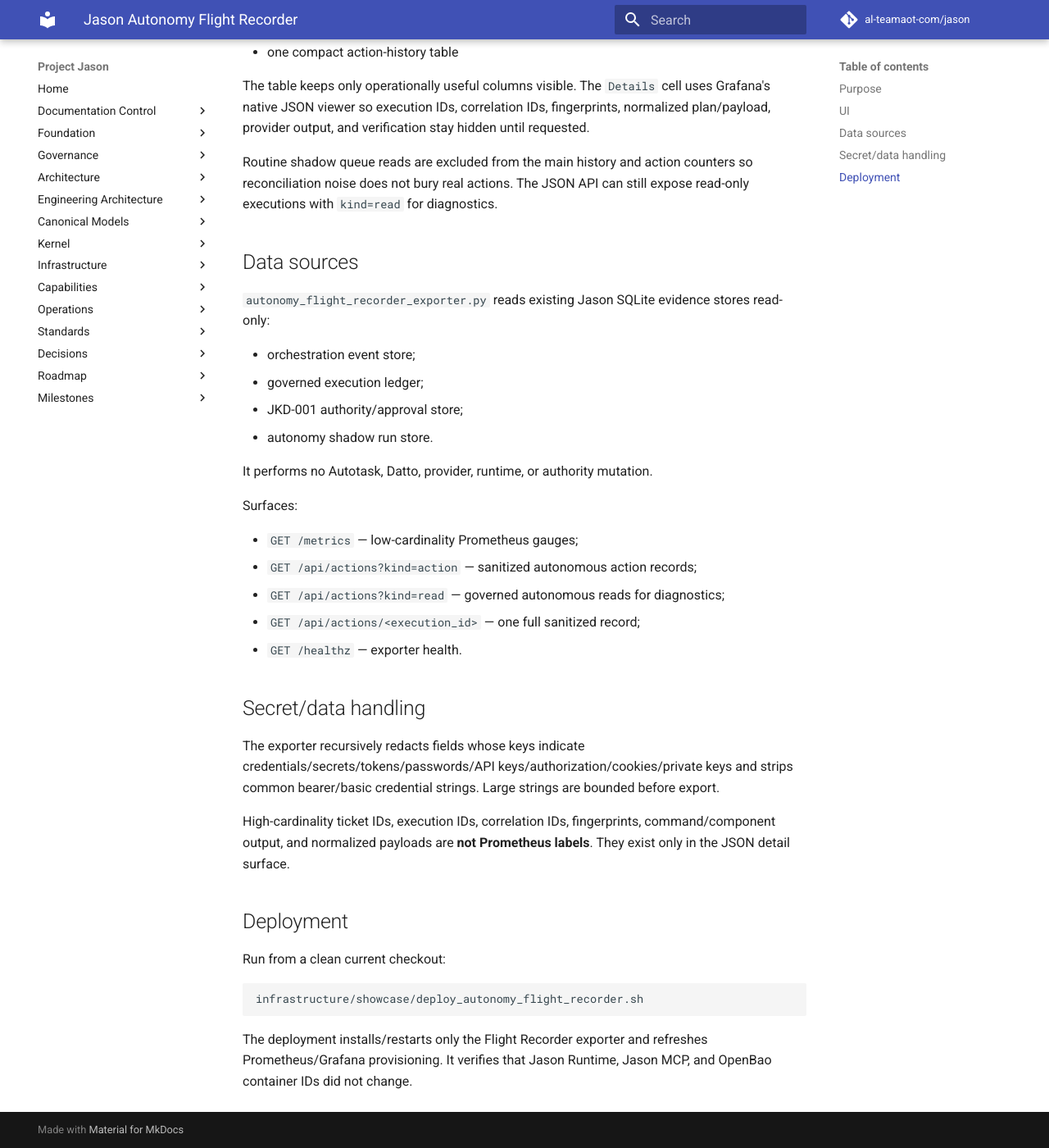
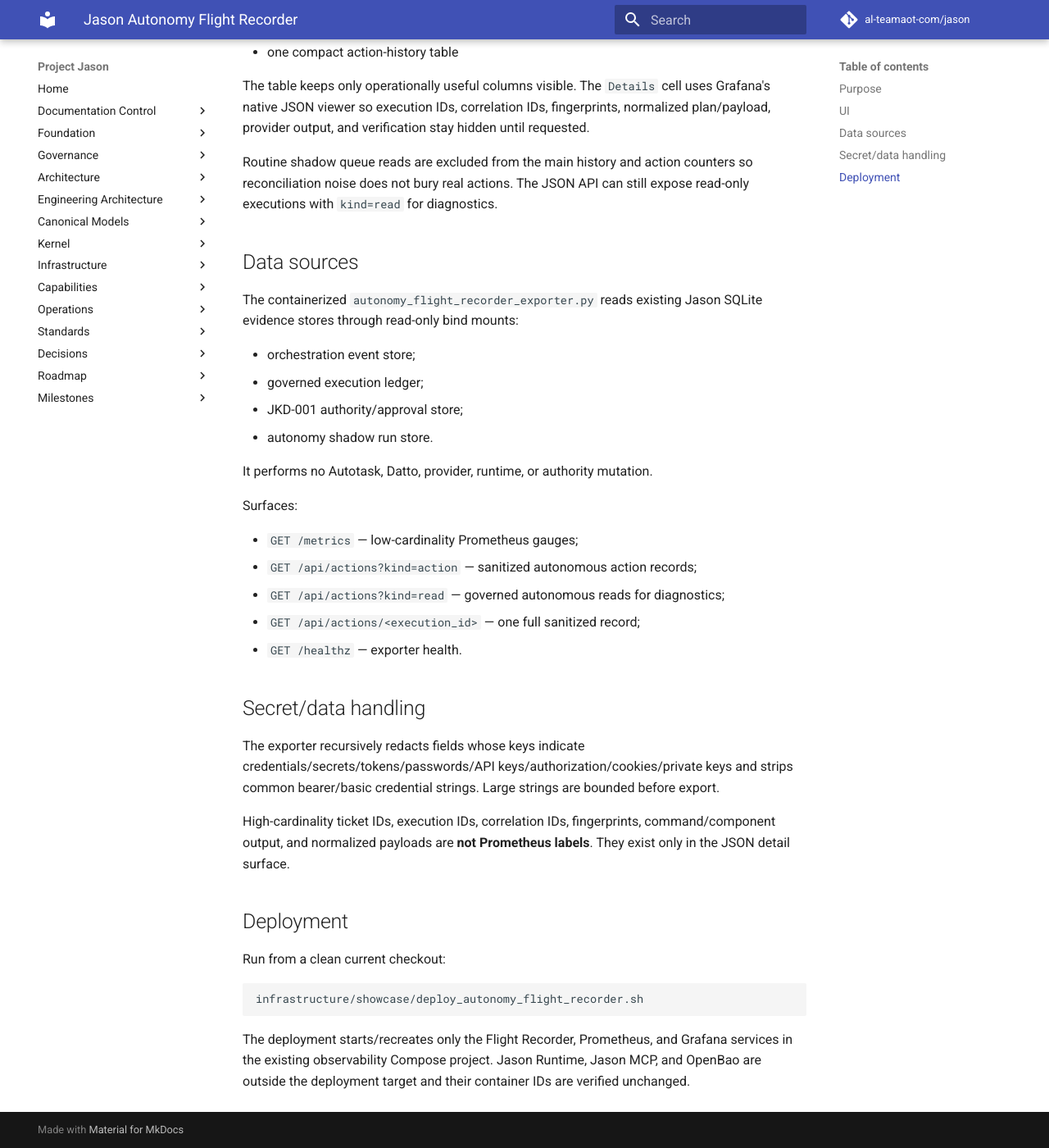
Before and after one commit to al-teamaot-com/jason, an MkDocs documentation site: the page built from docs/operations/Jason-Autonomy-Flight-Recorder.md, in a window 1280 px wide and 1400 px high, scrolled down 850 px. Shown: the whole window at 82% size. Built offline with MkDocs 1.6.1 and Material for MkDocs 9.7.7, drawn with Linux system fonts in a browser that asks for light colours; comment, search, counter and statistics services are not loaded.

Commit message:
Containerize autonomy flight recorder exporter

````diff
--- a/docs/operations/Jason-Autonomy-Flight-Recorder.md
+++ b/docs/operations/Jason-Autonomy-Flight-Recorder.md
@@ -32,7 +32,7 @@
 
 ## Data sources
 
-`autonomy_flight_recorder_exporter.py` reads existing Jason SQLite evidence stores read-only:
+The containerized `autonomy_flight_recorder_exporter.py` reads existing Jason SQLite evidence stores through read-only bind mounts:
 
 - orchestration event store;
 - governed execution ledger;
@@ -63,4 +63,4 @@
 infrastructure/showcase/deploy_autonomy_flight_recorder.sh
 ```
 
-The deployment installs/restarts only the Flight Recorder exporter and refreshes Prometheus/Grafana provisioning. It verifies that Jason Runtime, Jason MCP, and OpenBao container IDs did not change.
+The deployment starts/recreates only the Flight Recorder, Prometheus, and Grafana services in the existing observability Compose project. Jason Runtime, Jason MCP, and OpenBao are outside the deployment target and their container IDs are verified unchanged.
````
Also changed, not shown: 5 other files.
